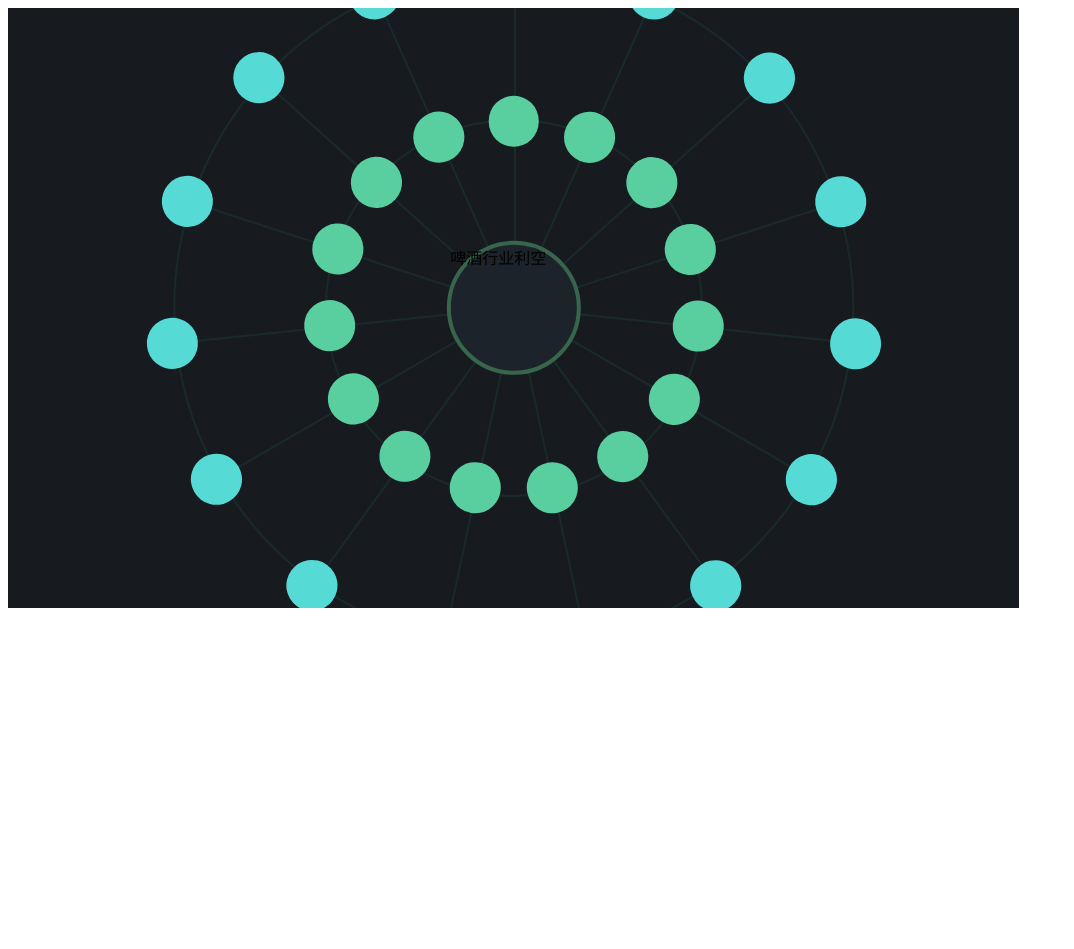
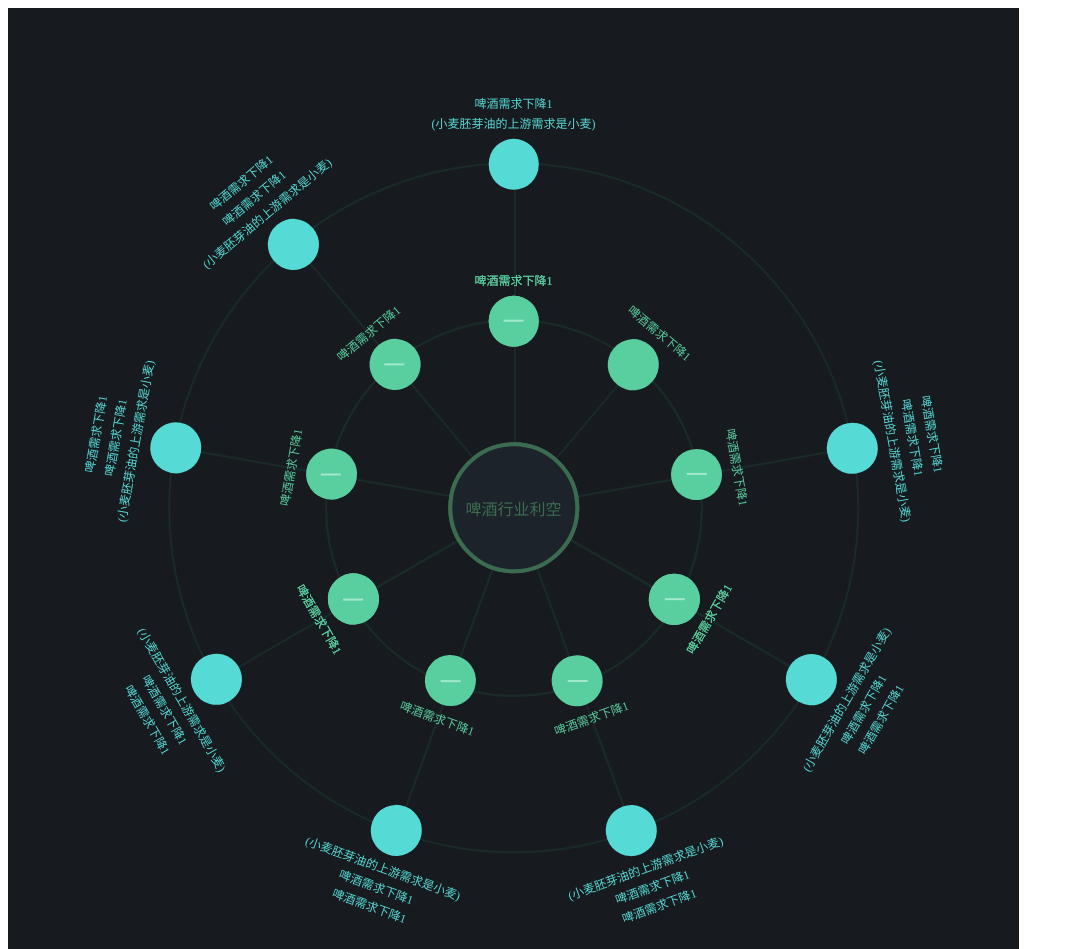
Before and after one commit to kuckboy1994/net-charts, a plain HTML site: page demo.html in a window 1280 px wide. Shown: the top 949 px of the page, without its empty margins (0-1074 px from the left). Before the commit the page ends 800 px from the top, so only its background shows below. Drawn offline with nearby package versions, Linux system fonts and the light colour scheme.

Commit message:
可以设置默认展开和收起。

```diff
--- a/demo.html
+++ b/demo.html
@@ -6,159 +6,146 @@
 	<style type="text/css">
 		.net-chart {
 			width: 80%;
-			height: 600px;
+			height: 1000px;
 		}
 	</style>
 </head>
 <body>
 	<div class="net-chart" id="view_net_chart">
 	</div>
+	<div class="net-chart" id="view_net_chart_1">
+	</div>
 
 	<script src="http://s.thsi.cn/js/jquery-1.8.3.min.js"></script>
 	<script src="netChart.js"></script>
 	<script>
 		$('#view_net_chart').netChart({
-			title: '啤酒行业利空',
+			title: {
+				text: '啤酒行业利空',
+				color: '#3c6c50',
+				fontSize: '16px',
+				lineHeight: '16px',
+				fontWeight: 'bold'
+			},
+			expand: false,
 			data: [
 				{
 					title: '啤酒需求下降1',
 					child: {
-						title: '小米胚芽油需求上升',
+						title: '(小麦胚芽油的上游需求是小麦)',
 						subtitle: [
-							'(小麦胚芽油的上游需求是小麦)',
-							'(小麦胚芽油的上游需求是小麦)'
+							'小米胚芽油需求上升'
 						]
 					}
-				},{
+				},
+				{
+					title: '啤酒需求下降1'
+				},
+				{
 					title: '啤酒需求下降1',
 					child: {
-						title: '小米胚芽油需求上升',
+						title: '(小麦胚芽油的上游需求是小麦)',
 						subtitle: [
-							'(小麦胚芽油的上游需求是小麦)',
-							'(小麦胚芽油的上游需求是小麦)'
-						]
-					}
-				},{
-					title: '啤酒需求下降1',
-					child: {
-						title: '小米胚芽油需求上升',
-						subtitle: [
-							'(小麦胚芽油的上游需求是小麦)',
-							'(小麦胚芽油的上游需求是小麦)'
-						]
-					}
-				},{
-					title: '啤酒需求下降1',
-					child: {
-						title: '小米胚芽油需求上升',
-						subtitle: [
-							'(小麦胚芽油的上游需求是小麦)',
-							'(小麦胚芽油的上游需求是小麦)'
-						]
-					}
-				},{
-					title: '啤酒需求下降1',
-					child: {
-						title: '小米胚芽油需求上升',
-						subtitle: [
-							'(小麦胚芽油的上游需求是小麦)',
-							'(小麦胚芽油的上游需求是小麦)'
-						]
-					}
-				},{
-					title: '啤酒需求下降1',
-					child: {
-						title: '小米胚芽油需求上升',
-						subtitle: [
-							'(小麦胚芽油的上游需求是小麦)',
-							'(小麦胚芽油的上游需求是小麦)'
-						]
-					}
-				},{
-					title: '啤酒需求下降1',
-					child: {
-						title: '小米胚芽油需求上升',
-						subtitle: [
-							'(小麦胚芽油的上游需求是小麦)',
-							'(小麦胚芽油的上游需求是小麦)'
-						]
-					}
-				},{
-					title: '啤酒需求下降1',
-					child: {
-						title: '小米胚芽油需求上升',
-						subtitle: [
-							'(小麦胚芽油的上游需求是小麦)',
-							'(小麦胚芽油的上游需求是小麦)'
-						]
-					}
-				},{
-					title: '啤酒需求下降1',
-					child: {
-						title: '小米胚芽油需求上升',
-						subtitle: [
-							'(小麦胚芽油的上游需求是小麦)',
-							'(小麦胚芽油的上游需求是小麦)'
-						]
-					}
-				},{
-					title: '啤酒需求下降1',
-					child: {
-						title: '小米胚芽油需求上升',
-						subtitle: [
-							'(小麦胚芽油的上游需求是小麦)',
-							'(小麦胚芽油的上游需求是小麦)'
-						]
-					}
-				},{
-					title: '啤酒需求下降1',
-					child: {
-						title: '小米胚芽油需求上升',
-						subtitle: [
-							'(小麦胚芽油的上游需求是小麦)',
-							'(小麦胚芽油的上游需求是小麦)'
-						]
-					}
-				},{
-					title: '啤酒需求下降1',
-					child: {
-						title: '小米胚芽油需求上升',
-						subtitle: [
-							'(小麦胚芽油的上游需求是小麦)',
-							'(小麦胚芽油的上游需求是小麦)'
-						]
-					}
-				},{
-					title: '啤酒需求下降1',
-					child: {
-						title: '小米胚芽油需求上升',
-						subtitle: [
-							'(小麦胚芽油的上游需求是小麦)',
-							'(小麦胚芽油的上游需求是小麦)'
-						]
-					}
-				},{
-					title: '啤酒需求下降1',
-					child: {
-						title: '小米胚芽油需求上升',
-						subtitle: [
-							'(小麦胚芽油的上游需求是小麦)',
-							'(小麦胚芽油的上游需求是小麦)'
-						]
-					}
-				},{
-					title: '啤酒需求下降1',
-					child: {
-						title: '小米胚芽油需求上升',
-						subtitle: [
-							'(小麦胚芽油的上游需求是小麦)',
-							'(小麦胚芽油的上游需求是小麦)'
+							'小米胚芽油需求上升',
+							'小米胚芽油需求上升'
 						]
 					}
 				}
 			]
 		});
-
+		$('#view_net_chart_1').netChart({
+			title: {
+				text: '啤酒行业利空',
+				color: '#3c6c50',
+				fontSize: '16px',
+				lineHeight: '16px',
+				fontWeight: 'bold'
+			},
+			data: [
+				{
+					title: '啤酒需求下降1',
+					child: {
+						title: '(小麦胚芽油的上游需求是小麦)',
+						subtitle: [
+							'小米胚芽油需求上升'
+						]
+					}
+				},
+				{
+					title: '啤酒需求下降1'
+				},
+				{
+					title: '啤酒需求下降1',
+					child: {
+						title: '(小麦胚芽油的上游需求是小麦)',
+						subtitle: [
+							'小米胚芽油需求上升',
+							'小米胚芽油需求上升'
+						]
+					}
+				},
+				{
+					title: '啤酒需求下降1',
+					child: {
+						title: '(小麦胚芽油的上游需求是小麦)',
+						subtitle: [
+							'小米胚芽油需求上升',
+							'小米胚芽油需求上升'
+						]
+					}
+				},
+				{
+					title: '啤酒需求下降1',
+					child: {
+						title: '(小麦胚芽油的上游需求是小麦)',
+						subtitle: [
+							'小米胚芽油需求上升',
+							'小米胚芽油需求上升'
+						]
+					}
+				},
+				{
+					title: '啤酒需求下降1',
+					child: {
+						title: '(小麦胚芽油的上游需求是小麦)',
+						subtitle: [
+							'小米胚芽油需求上升',
+							'小米胚芽油需求上升'
+						]
+					}
+				},
+				{
+					title: '啤酒需求下降1',
+					child: {
+						title: '(小麦胚芽油的上游需求是小麦)',
+						subtitle: [
+							'小米胚芽油需求上升',
+							'小米胚芽油需求上升'
+						]
+					}
+				},
+				{
+					title: '啤酒需求下降1',
+					child: {
+						title: '(小麦胚芽油的上游需求是小麦)',
+						subtitle: [
+							'小米胚芽油需求上升',
+							'小米胚芽油需求上升'
+						]
+					}
+				},
+				{
+					title: '啤酒需求下降1',
+					child: {
+						title: '(小麦胚芽油的上游需求是小麦)',
+						subtitle: [
+							'小米胚芽油需求上升',
+							'小米胚芽油需求上升'
+						]
+					}
+				}
+			]
+		});
 	</script>
 
 </body>
--- a/netChart.js
+++ b/netChart.js
@@ -6,14 +6,24 @@
 (function ($) {
 	//默认参数
 	var defaluts = {
-		title: '网状图',
+		common: {
+			fontFamily: '微软雅黑'
+		},
+		title: {
+			text: '网状图网状图',
+			color: '#3c6c50',
+			fontSize: '20px',
+			lineHeight: '20px',
+			fontWeight: 'bold'
+		},
+		expand: true,
 		data: [],
 		containerId: 'view_net_chart_container',
 		backgroundColor: '#171b20',
 		originBoll: {
 			color: '#000',
 			fontSize: '14px',
-			border: '4px solid #38664d',
+			border: '4px solid #3c6c50',
 			backgroundColor: '#1d232a',
 			zIndex: 999
 		},
@@ -45,37 +55,23 @@
 	$.fn.extend({
 		netChart: function (options) {
 			var self = this;
+			var myDate = new Date();
 			var options = $.extend({}, defaluts, options);
+			this.options = options;
+			this.options.containerId = this.options.containerId + myDate.getTime();
 
-			this.options = options;
-
-			console.log(this.options);
 			self._addContainer();	// 添加容器
 			self._setSize();		// 设置容器大小
 			self._draw();			// 绘图
 			self._addEvent();		// 添加监听事件
 			self._resize();			// resize 事件
-			self._setText();
-		},
-		_setText: function () {
-			this._setOriginText();
-			this._setChildText();
-			this._setGrandsonText();
-		},
-		_setOriginText: function () {
-			$(this).find('.origin').text(this.options.title);
-		},
-		_setChildText: function () {
-
-		},
-		_setGrandsonText: function () {
-
 		},
 		_addContainer: function () {
 			$(this).css({
 				position: 'relative',
 				backgroundColor: this.options.backgroundColor,
-				overflow: 'hidden'
+				overflow: 'hidden',
+				fontFamily: this.options.common.fontFamily
 			});
 			$(this).append('<div id="'+this.options.containerId+'"></div>');
 		},
@@ -113,32 +109,100 @@
 		},
 		_draw: function () {
 			this._drawOrigin();
-			this._drawBollAndOriginLine();
+			this._drawBollAndOriginLineAndText();
 			this._drawChildCircle();
 			this._drawGrandsonLine();
 		},
 		_drawOrigin: function () {
-			$('#'+this.options.containerId).append('<div class="origin" style="position: absolute;\
+			$('#'+this.options.containerId).append('<div class="origin" style="\
+				position: absolute;\
 				top: 50%;\
 				left: 50%;\
 				transform: translate(-50%, -50%);\
-			width: 12.5%;\
-			height: 12.5%;\
+				width: 13%;\
+				height: 13%;\
 				border-radius: 50%;\
 				background-color: '+this.options.originBoll.backgroundColor+';\
 				border: '+this.options.originBoll.border+';\
-			z-index: '+this.options.originBoll.zIndex+';"></div>');
+				z-index: '+this.options.originBoll.zIndex+';\
+				color: '+this.options.title.color+';\
+				font-size: '+this.options.title.fontSize+';\
+				text-align: center;\
+				padding: 10px;\
+				box-sizing: border-box;\
+				display: flex;\
+				align-items: center;\
+				">\
+					<span style="\
+						text-align: center;\
+						display: inline-block;\
+						width: 100%;\
+					">'+this.options.title.text+'</span>\
+				</div>');
 		},
-		_drawBollAndOriginLine: function () {
+		_getAddOption: function (addOption, deg) {
+			if (addOption) {
+				return '<div class="option">\
+							<span style="\
+								display: inline-block;\
+								width: 40%;\
+								min-width: 20px;\
+								height: 4%;\
+								background: #a3e8cc;\
+								position: absolute;\
+								top: 50%;\
+								left: 50%;\
+								transform: translate(-50%, -50%) rotate(-'+deg+'deg);\
+								"></span>\
+							<span style="\
+								display: inline-block;\
+								width: 40%;\
+								min-width: 20px;\
+								height: 4%;\
+								background: #a3e8cc;\
+								position: absolute;\
+								top: 50%;\
+								left: 50%;\
+								transform: translate(-50%, -50%) rotate('+(90-deg)+'deg);\
+								"></span>\
+						</div>';
+			} else {
+				return '<div class="option">\
+							<span style="\
+								display: inline-block;\
+								width: 40%;\
+								min-width: 20px;\
+								height: 4%;\
+								background: #a3e8cc;\
+								position: absolute;\
+								top: 50%;\
+								left: 50%;\
+								transform: translate(-50%, -50%) rotate(-'+deg+'deg);\
+								"></span>\
+						</div>';
+			}
+		},
+		_drawBollAndOriginLineAndText: function () {
 			var self = this;
 			var originLineHtml = '<ul class="origin-line">';
 			var childHtml = '<ul class="child">';
 			var grandsonHtml = '<ul class="grandson">';
 			var deg = 360 / this.options.data.length;
-			var lineHight, grandsonOpacity, grandsonClass;
+			var lineHight, grandsonOpacity, grandsonClass,grandsonTextHtml;
 			$.each(this.options.data, function (key, value) {
+				var rotateDeg = deg * key;
+				var textRotateDeg = 0;
+				if (rotateDeg <= 90 || rotateDeg > 270) {
+					textRotateDeg = 0;
+				} else {
+					textRotateDeg = 180;
+				}
 				if (value.child) {
+					if (self.options.expand) {
 						lineHight = 32;
+					} else {
+						lineHight = 17;
+					}
 				} else {
 					lineHight = 17;
 				}
@@ -155,17 +219,51 @@
 							transform-origin: center bottom;\
 							z-index: '+self.options.originLine.zIndex+';\
 							transition: '+self.options.originLine.transition+';\
-							transform: rotate('+key*deg+'deg);"></li>';
+							transform: rotate('+rotateDeg+'deg);"></li>';
 
 				if (value.child) {
+					if (self.options.expand) {
 						grandsonOpacity = 1;
+					} else {
+						grandsonOpacity = 0;
+					}
+
 					grandsonClass = '';
+					grandsonTextHtml = '<span style="\
+									color: '+self.options.grandsonBoll.backgroundColor+';\
+									font-size: 12px;\
+									display: block;\
+									width: 200px;\
+									height: 12px;\
+									line-height: 12px;\
+									position: absolute;\
+									top: -15px;\
+									left: 50%;\
+									text-align: center;\
+									transform: translate(-50%, -50%) rotate('+textRotateDeg+'deg);\
+								">'+value.child.title+'</span>';
+					$.each(value.child.subtitle, function (k, v) {
+						grandsonTextHtml += '<span style="\
+									color: '+self.options.grandsonBoll.backgroundColor+';\
+									font-size: 12px;\
+									display: block;\
+									width: 200px;\
+									height: 12px;\
+									line-height: 12px;\
+									position: absolute;\
+									top: -'+(35+k*20)+'px;\
+									left: 50%;\
+									text-align: center;\
+									transform: translate(-50%, -50%) rotate('+textRotateDeg+'deg);\
+								">'+value.title+'</span>';
+					});
 				} else {
 					grandsonOpacity = 0;
 					grandsonClass = 'neverShow';
+					grandsonTextHtml = '';
 				}
 
-				childHtml += '<li style="\
+				childHtml += '<li data-deg="'+rotateDeg+'" style="\
 							cursor: '+(grandsonClass === 'neverShow' ? 'default' : 'pointer')+';\
 							list-style:none;\
 							padding:0;\
@@ -179,9 +277,24 @@
 							background: '+self.options.childBoll.backgroundColor+';\
 							transform-origin: center 417%;\
 							z-index: '+self.options.childBoll.zIndex+';\
-							transform: translate(-50%, -50%) rotate('+key*deg+'deg);"></li>';
+							transform: translate(-50%, -50%) rotate('+rotateDeg+'deg);">\
+								'+(grandsonClass === 'neverShow' ? '' : self._getAddOption(!self.options.expand, rotateDeg))+'\
+								<span style="\
+									color: '+self.options.childBoll.backgroundColor+';\
+									font-size: 12px;\
+									display: block;\
+									width: 200px;\
+									height: 12px;\
+									line-height: 12px;\
+									position: absolute;\
+									top: -15px;\
+									left: 50%;\
+									text-align: center;\
+									transform: translate(-50%, -50%) rotate('+textRotateDeg+'deg);\
+								">'+value.title+'</span>\
+							</li>';
 
-				grandsonHtml += '<li class="'+grandsonClass+'" \
+				grandsonHtml += '<li class="'+grandsonClass+' '+(grandsonClass === 'neverShow' ? 'origin-hide': self.options.expand ? '' : 'origin-hide')+'" \
 							style="\
 							list-style:none;\
 							padding:0;\
@@ -198,7 +311,9 @@
 							z-index: 999;\
 							transition: all 1s ease;\
 							opacity: '+grandsonOpacity+';\
-							transform: translate(-50%, -50%) rotate('+key*deg+'deg);"></li>';
+							transform: translate(-50%, -50%) rotate('+rotateDeg+'deg);">\
+								'+grandsonTextHtml+'\
+							</li>';
 			});
 
 			originLineHtml += '</ul>';
@@ -227,12 +342,13 @@
 							left: 50%;\
 							top: 50%;\
 							transform: translate(-50%, -50%);\
-							width: 67%;\
-							height: 67%;\
+							width: 68%;\
+							height: 68%;\
 							border-radius: 50%;\
 							border: '+this.options.grandsonCircle.border+';\
 							z-index: '+this.options.grandsonCircle.zIndex+';\
 							transition: '+this.options.grandsonCircle.transition+';\
+							opacity: '+(this.options.expand ? 1 : 0)+';\
 							"></div>';
 			$('#'+this.options.containerId).append(html);
 		},
@@ -240,21 +356,22 @@
 			var self = this;
 			$(this).on('click', '.child li', function () {
 				var index = $(this).index();
-				console.log(index);
+				$(this).find('.option').remove();
+
 				var grandsonLiDom = $(self).find('.grandson li');
 				var originLiDom = $(self).find('.origin-line li');
-				//console.log(grandsonLiDom);
 				if (grandsonLiDom.eq(index).css('opacity') === '1') {
-					// grandsonLiDom.eq(index).css('width', '200px');
 					grandsonLiDom.eq(index).css('opacity', 0).addClass('origin-hide');
 					originLiDom.eq(index).height('17%');
+					$(this).append(self._getAddOption(true, parseFloat($(this).attr('data-deg'))));
 				} else {
 					if (!grandsonLiDom.eq(index).hasClass('neverShow')) {
 						grandsonLiDom.eq(index).css('opacity', 1).removeClass('origin-hide');
 						originLiDom.eq(index).height('32%');
+						$(this).append(self._getAddOption(false, parseFloat($(this).attr('data-deg'))));
 					}
 				}
-				if ($('.origin-hide').length === self.options.data.length) {
+				if ($(self).find('.origin-hide').length === self.options.data.length) {
 					$(self).find('.grandson-circle').css('opacity', 0);
 				} else {
 					$(self).find('.grandson-circle').css('opacity', 1);
```
Also changed, not shown: index.html (+29 -9 lines). Lines whose indentation alone changed are shown as unchanged.
